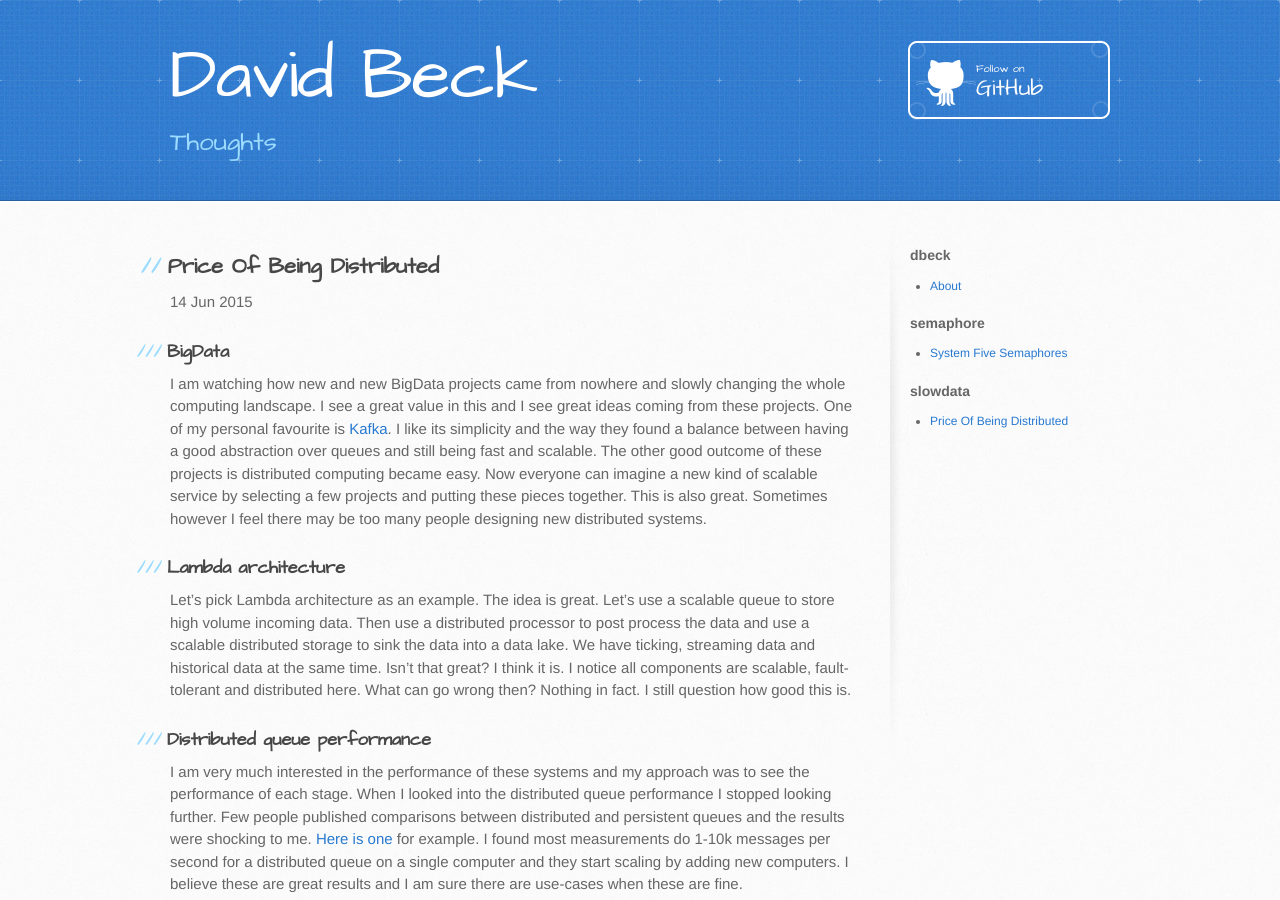
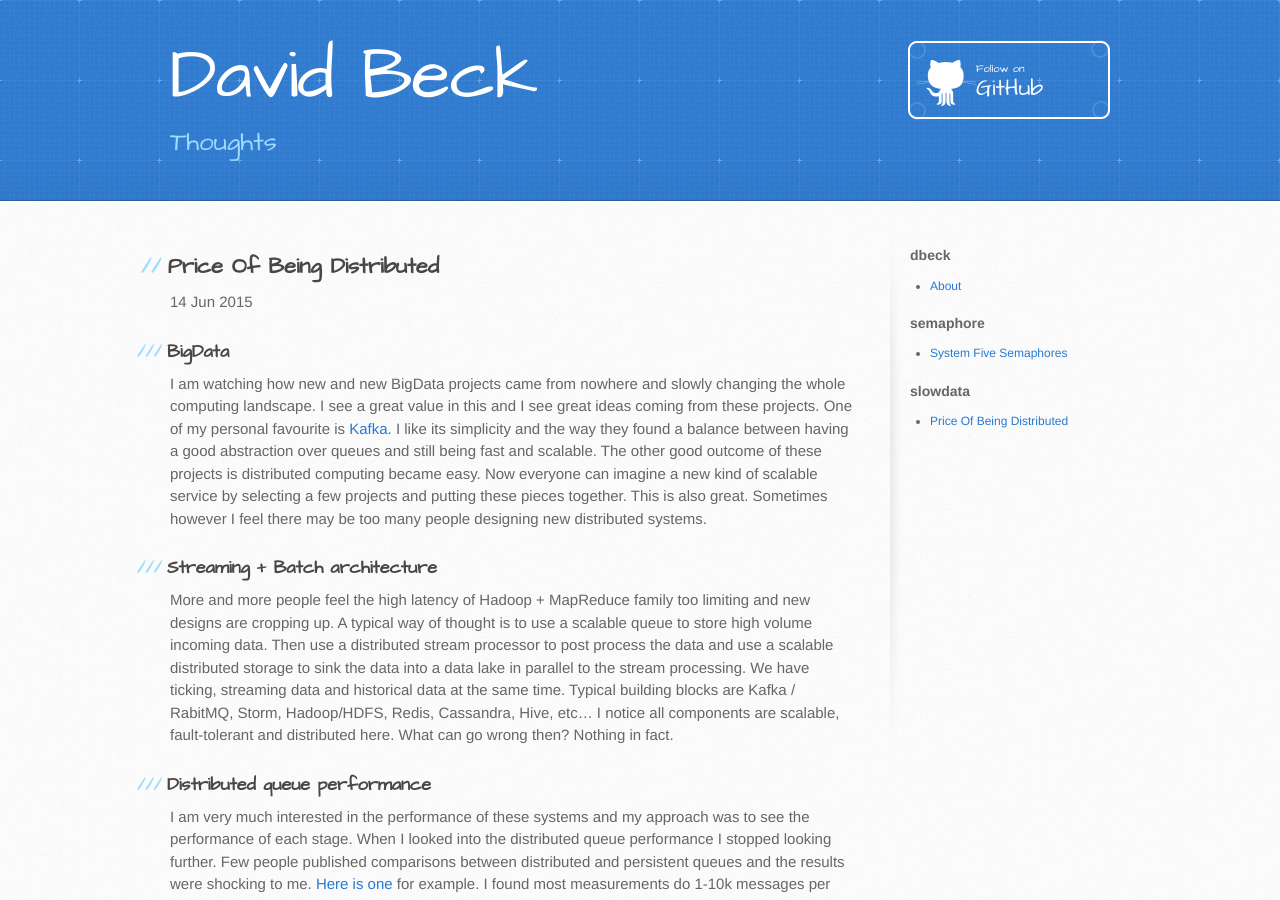
Before and after one commit to dbeck/dbeck.github.io, a Jekyll site: the page built from _posts/2015-06-14-price-of-being-distributed.markdown, in a window 1280 px wide and 900 px high. Built offline with Jekyll 4.4.1, drawn with Linux system fonts in a browser that asks for light colours; Markdown is read by kramdown in place of the engine named in the settings.

Commit message:
Updated 2015-06-14-price-of-being-distributed.markdown

```diff
--- a/_posts/2015-06-14-price-of-being-distributed.markdown
+++ b/_posts/2015-06-14-price-of-being-distributed.markdown
@@ -8,12 +8,13 @@ desc: Price of Being Distributed
 keywords: "C++, Linux, Unix, Queue, Kafka, BigData, Hadoop, Apache, SlowData, Performance"
 ---
 
+
 ### BigData
 I am watching how new and new BigData projects came from nowhere and slowly changing the whole computing landscape. I see a great value in this and I see great ideas coming from these projects. One of my personal favourite is [Kafka](http://kafka.apache.org). I like its simplicity and the way they found a balance between having a good abstraction over queues and still being fast and scalable.
 The other good outcome of these projects is distributed computing became easy. Now everyone can imagine a new kind of scalable service by selecting a few projects and putting these pieces together. This is also great. Sometimes however I feel there may be too many people designing new distributed systems.
-### Lambda architecture
-Let's pick Lambda architecture as an example. The idea is great. Let's use a scalable queue to store high volume incoming data. Then use a distributed processor to post process the data and use a scalable distributed storage to sink the data into a data lake. We have ticking, streaming data and historical data at the same time. Isn't that great? I think it is.
-I notice all components are scalable, fault-tolerant and distributed here. What can go wrong then? Nothing in fact. I still question how good this is.
+### Streaming + Batch architecture
+More and more people feel the high latency of Hadoop + MapReduce family too limiting and new designs are cropping up. A typical way of thought is to use a scalable queue to store high volume incoming data. Then use a distributed stream processor to post process the data and use a scalable distributed storage to sink the data into a data lake in parallel to the stream processing. We have ticking, streaming data and historical data at the same time. Typical building blocks are Kafka / RabitMQ, Storm, Hadoop/HDFS, Redis, Cassandra, Hive, etc...
+I notice all components are scalable, fault-tolerant and distributed here. What can go wrong then? Nothing in fact.
 ### Distributed queue performance
 I am very much interested in the performance of these systems and my approach was to see the performance of each stage. When I looked into the distributed queue performance I stopped looking further. Few people published comparisons between distributed and persistent queues and the results were shocking to me. [Here is one](http://www.warski.org/blog/2014/07/evaluating-persistent-replicated-message-queues/) for example. I found most measurements do 1-10k messages per second for a distributed queue on a single computer and they start scaling by adding new computers. I believe these are great results and I am sure there are use-cases when these are fine.
 ### Local persistent queue performance
```
